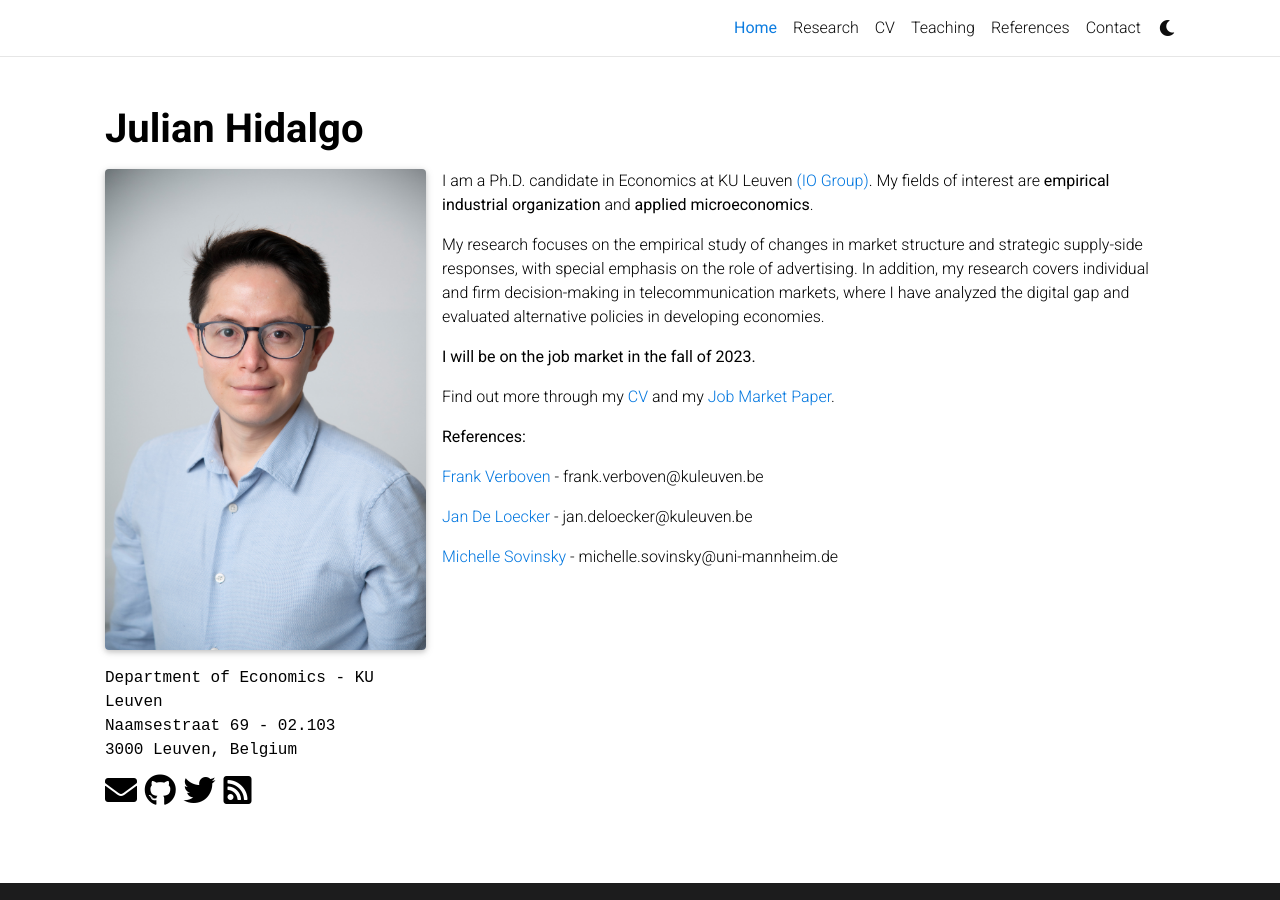
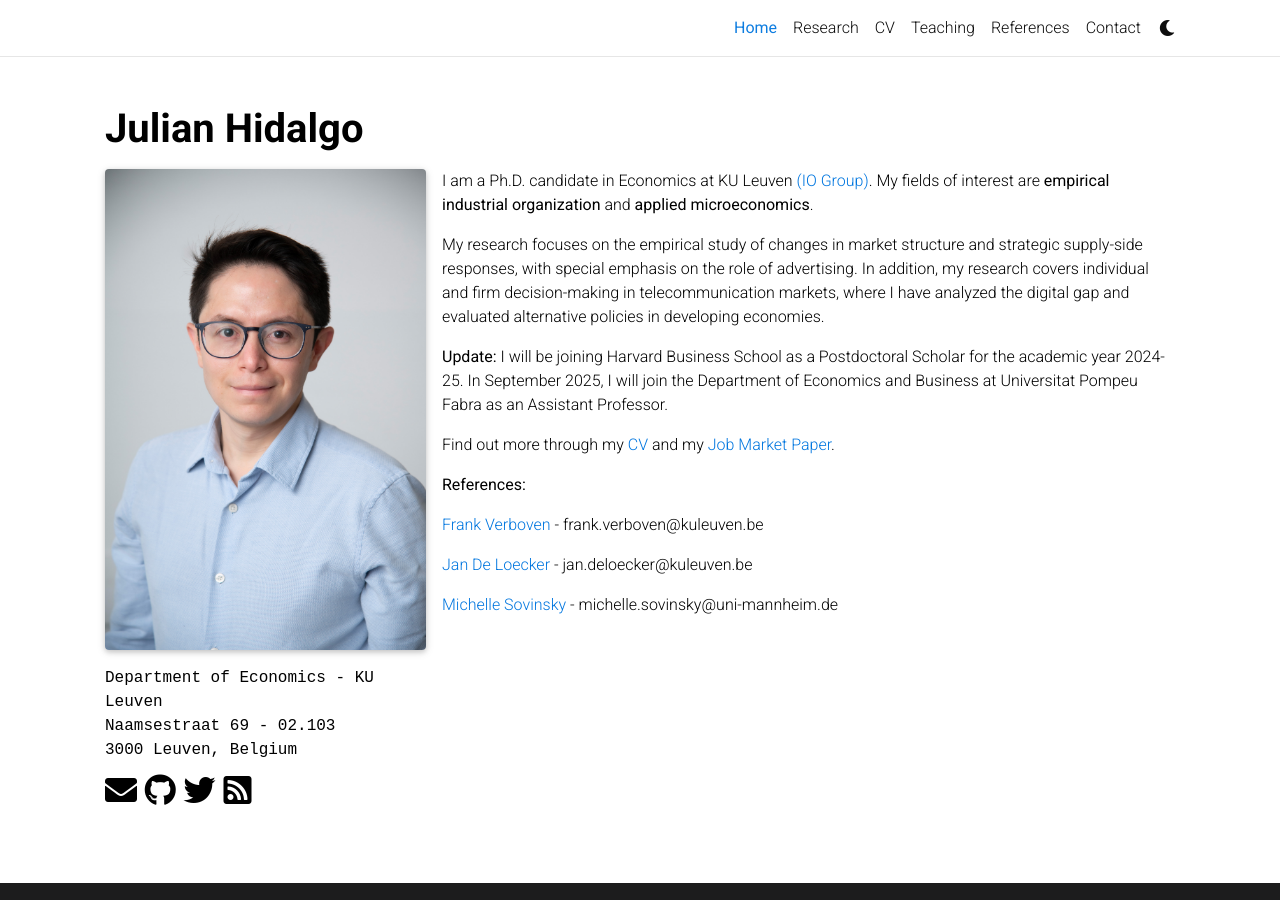
Before and after one commit to JulianHidalgoRodriguez/JulianHidalgoRodriguez.github.io, a Jekyll site: the page built from _pages/about.md, in a window 1280 px wide. Built offline with Jekyll 4.4.1, drawn with Linux system fonts in a browser that asks for light colours; full-size pictures stand in for the smaller copies a plugin makes; comment, search, counter and statistics services are not loaded; a style sheet for code colours, icons or effects is not loaded.

Commit message:
Update about.md

```diff
--- a/_pages/about.md
+++ b/_pages/about.md
@@ -23,7 +23,7 @@ I am a Ph.D. candidate in Economics at KU Leuven  <a href='https://sites.google.
 
 My research focuses on the empirical study of changes in market structure and strategic supply-side responses, with special emphasis on the role of advertising. In addition, my research covers individual and firm decision-making in telecommunication markets, where I have analyzed the digital gap and evaluated alternative policies in developing economies.
 
-<b>I will be on the job market in the fall of 2023.</b>
+<b>Update:</b> I will be joining Harvard Business School as a Postdoctoral Scholar for the academic year 2024-25. In September 2025, I will join the Department of Economics and Business at Universitat Pompeu Fabra as an Assistant Professor.
 
 Find out more through my <a href='https://julianhidalgorodriguez.github.io/cv' target='_self'>CV</a> and my <a href='https://julianhidalgorodriguez.github.io/publications' target='_self'>Job Market Paper</a>.
 
```
